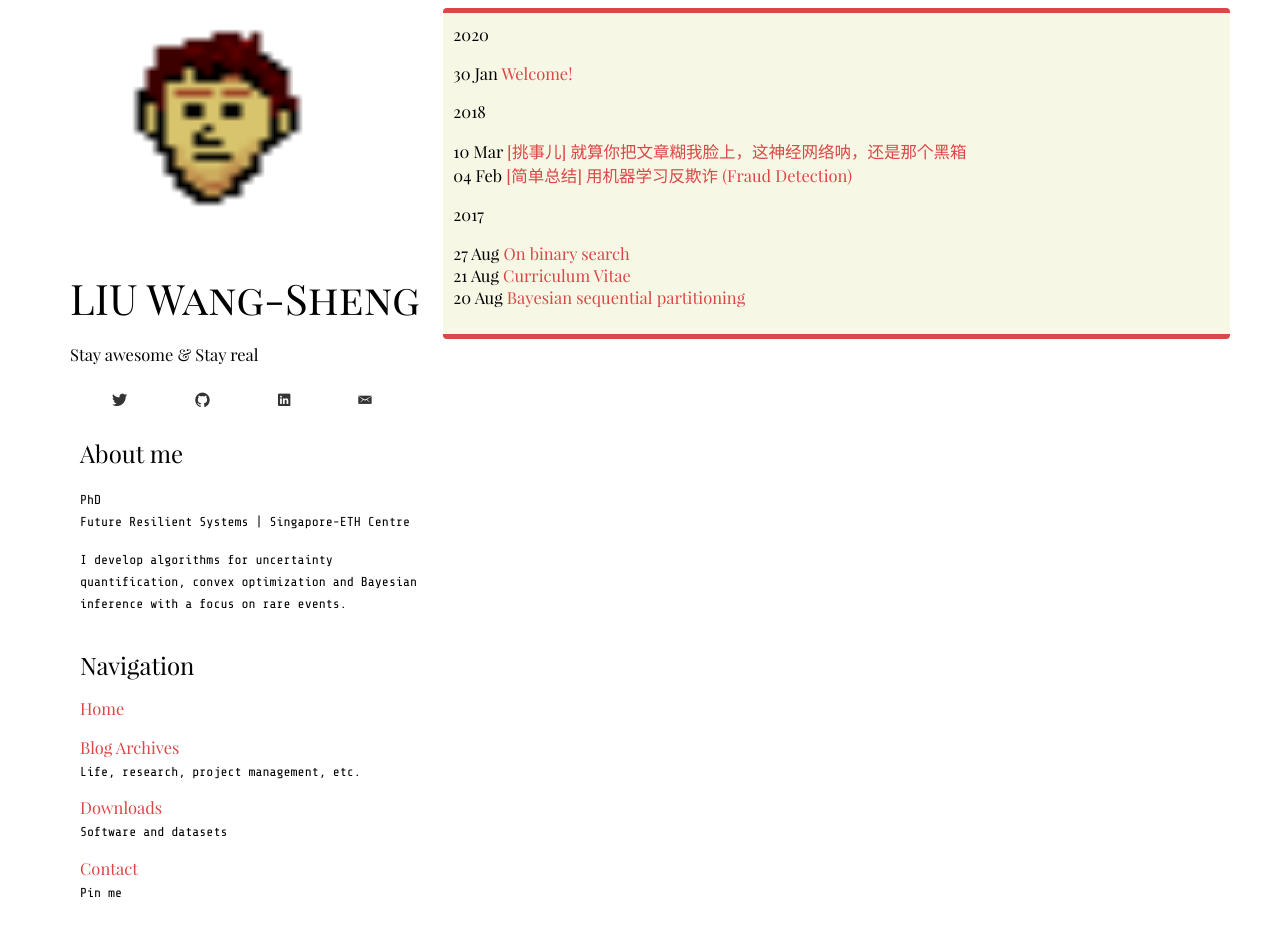
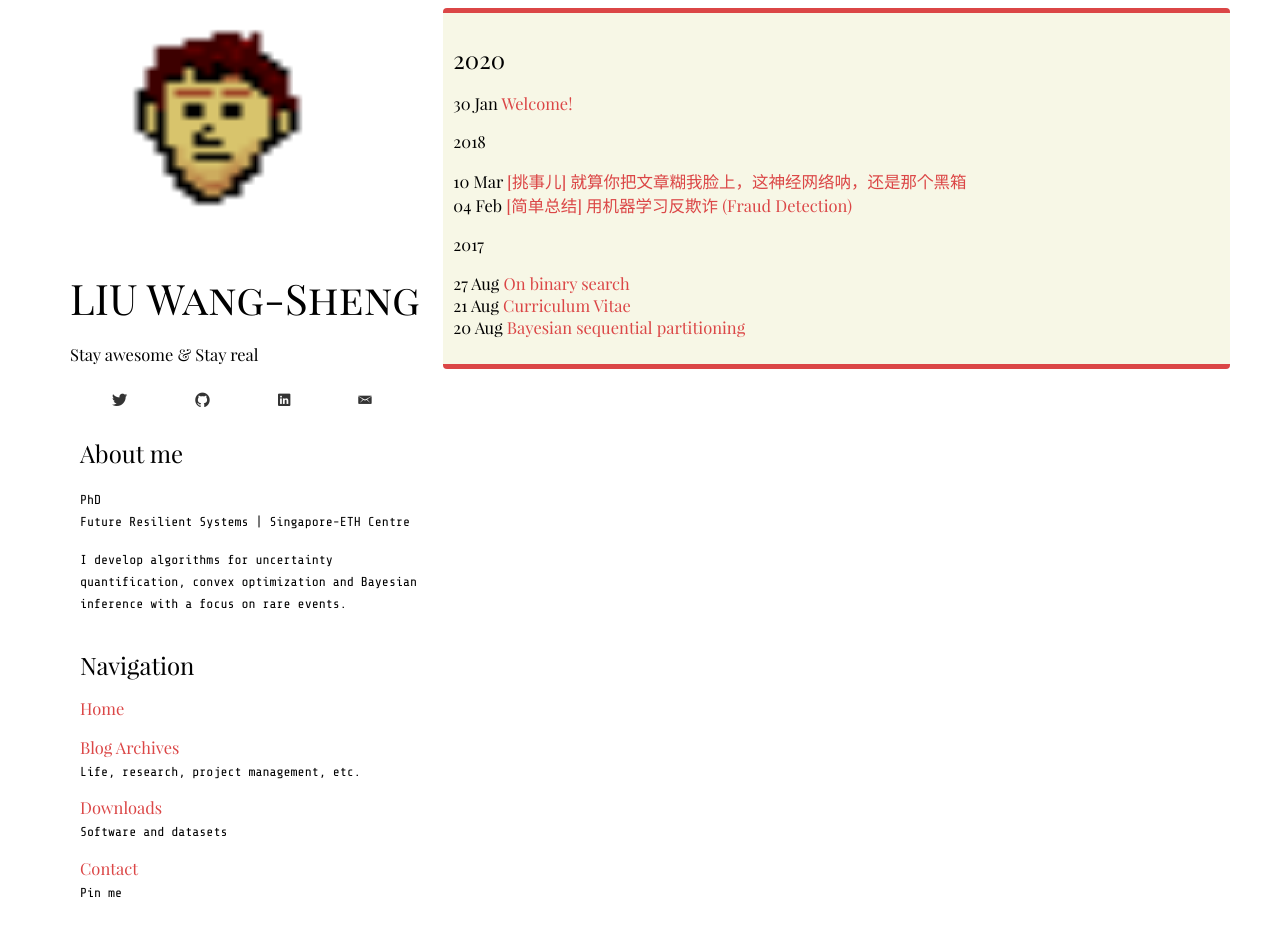
Before and after one commit to RobinSeaside/my_blog, a Jekyll site: the page built from tabs/archives.md, in a window 1280 px wide. Built offline with Jekyll 4.4.1, drawn with Linux system fonts in a browser that asks for light colours; some web fonts are replaced.

Commit message:
Use bigger font for year in archives

```diff
--- a/tabs/archives.md
+++ b/tabs/archives.md
@@ -10,7 +10,7 @@ title: "Archive"
   {% if forloop.first %}
     {% assign last_day = "" %}
     {% assign last_month = "" %}
-  <span class="lead">{{this_year}}</span>
+  <span class="lead"><h4>{{this_year}}</h4></span>
   <ul class="list-unstyled">
   {% endif %}
     <li>
```
